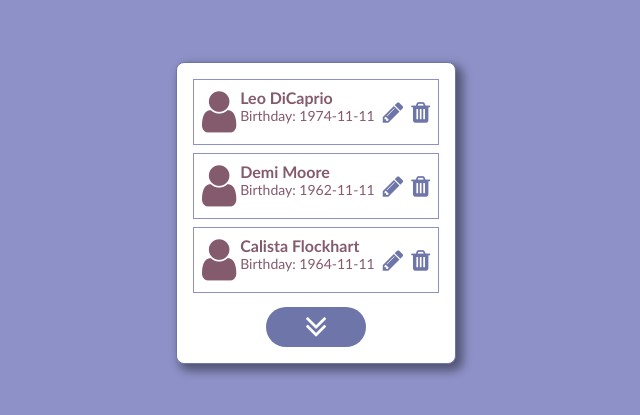
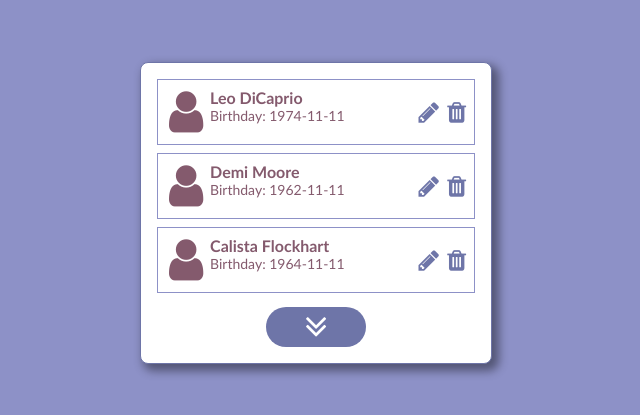
Before and after one commit to pasternakewa/birthday-reminder, a React (Create React App) app: page / in a window 1280 px wide. Shown: the part 187-602 px from the top of the page, without its empty margins (324-964 px from the left). Built offline with nearby package versions, Linux system fonts and the light colour scheme.

Commit message:
Prevent text fom overflowing the component

```diff
--- a/src/App.css
+++ b/src/App.css
@@ -32,6 +32,7 @@
   padding: 8px;
   margin-bottom: 8px;
   border: 1px solid #8d91c7;
+  width: 300px;
 }
 
 .person-image {
@@ -51,6 +52,10 @@
   flex-grow: 5;
   color: #845a6d;
   font-family: Calibri, "Gill Sans", "Gill Sans MT", sans-serif;
+  overflow-wrap: break-word;
+  word-wrap: break-word;
+  hyphens: auto;
+  white-space: initial;
 }
 
 i.fas {
```
